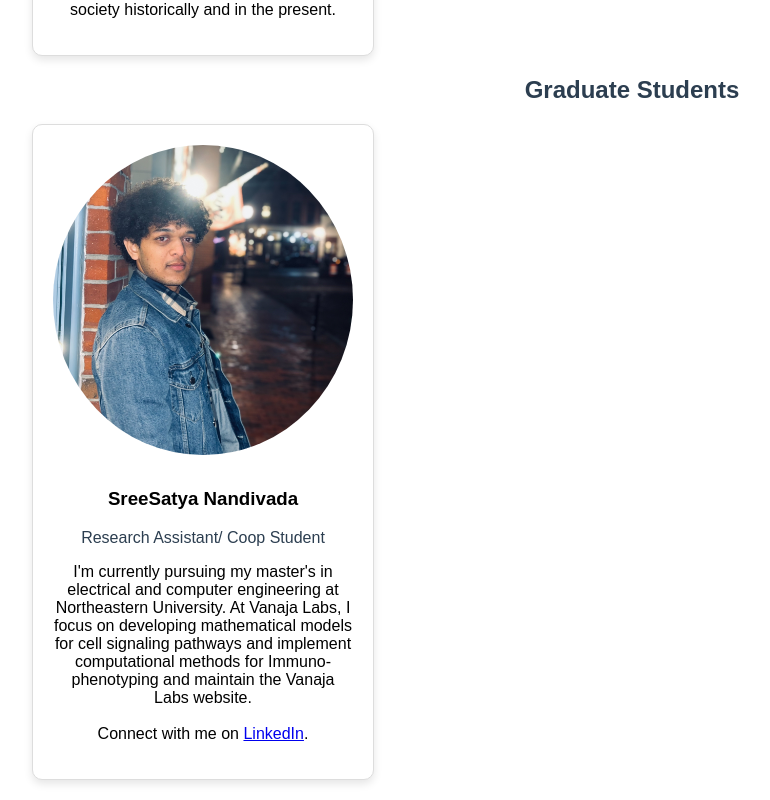
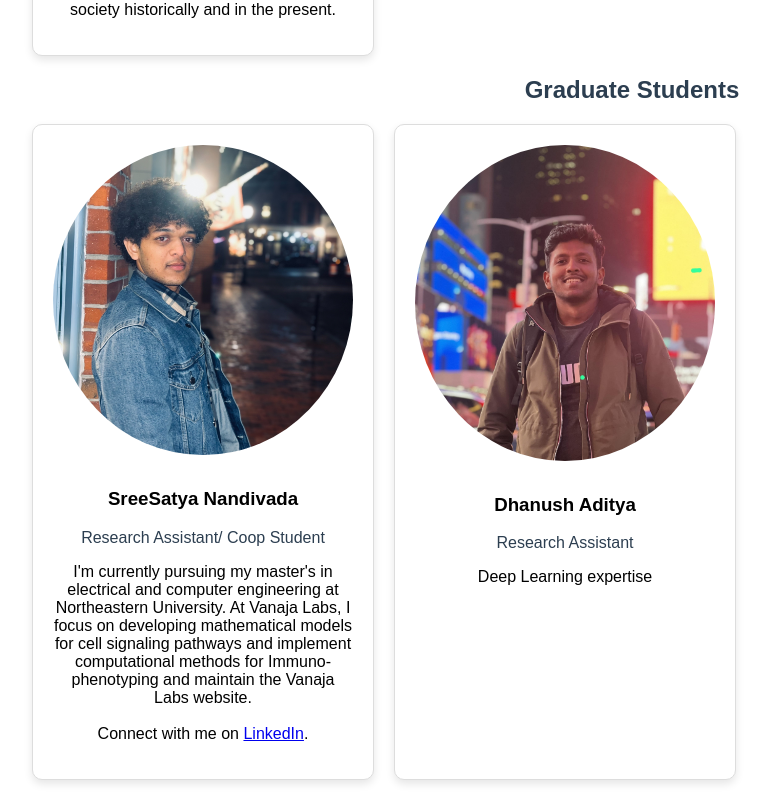
Before and after one commit to SreeSatyaGit/VanajaLab, a React (Create React App) app: page /People in a window 1280 px wide. Shown: the part 2620-3420 px from the top of the page, without its empty margins (8-778 px from the left). Built offline with nearby package versions, Linux system fonts and the light colour scheme.

Commit message:
deeplearning Guy

```diff
--- a/src/People.js
+++ b/src/People.js
@@ -54,6 +54,16 @@ function People() {
         </span>
       ),
       img: Satya
+    },
+    {
+      name: "Dhanush Aditya",
+      title: "Research Assistant",
+      description: (
+        <span>
+          Deep Learning expertise
+        </span>
+      ),
+      img: Dhanu
     }
   ];
 
```
